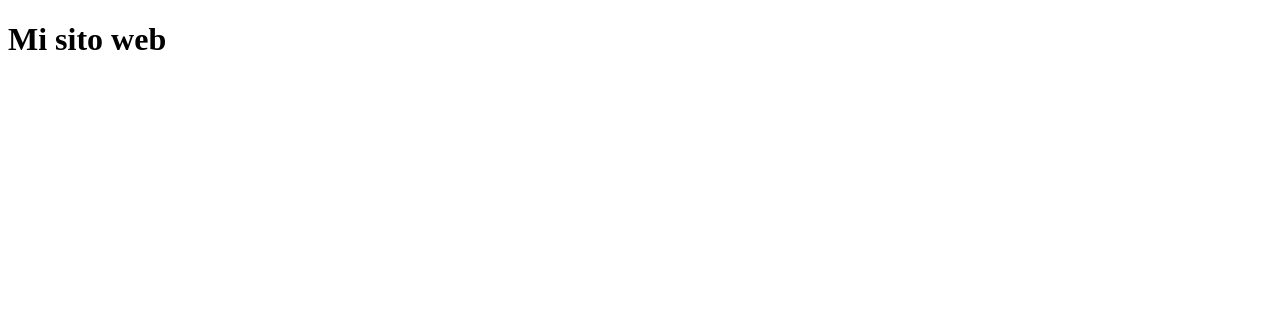
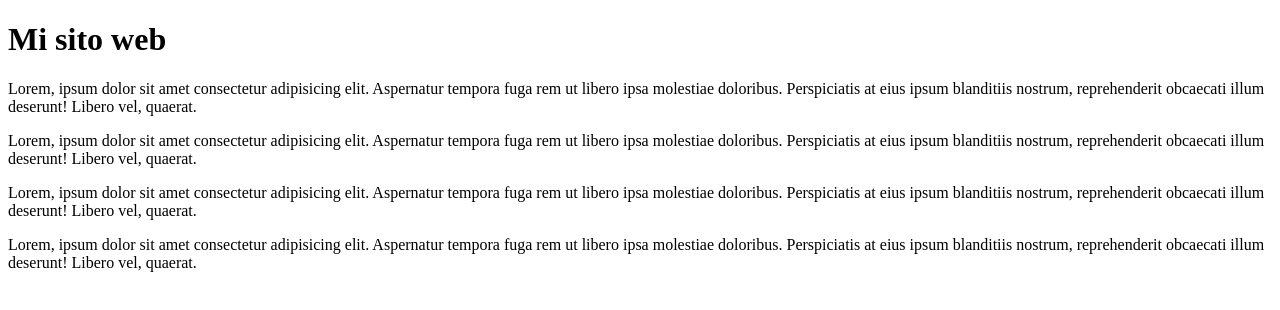
Before and after one commit to Rodry0007/miweb, a plain HTML site: page index.html in a window 1280 px wide. Drawn offline with Linux system fonts and the light colour scheme.

Commit message:
Agreando parrafos a la web

```diff
--- a/index.html
+++ b/index.html
@@ -12,6 +12,12 @@
 			<h1 class="logo">Mi sito web</h1>
 			<ul></ul>
 		</header>
+		<main>
+			<p>Lorem, ipsum dolor sit amet consectetur adipisicing elit. Aspernatur tempora fuga rem ut libero ipsa molestiae doloribus. Perspiciatis at eius ipsum blanditiis nostrum, reprehenderit obcaecati illum deserunt! Libero vel, quaerat.</p>
+			<p>Lorem, ipsum dolor sit amet consectetur adipisicing elit. Aspernatur tempora fuga rem ut libero ipsa molestiae doloribus. Perspiciatis at eius ipsum blanditiis nostrum, reprehenderit obcaecati illum deserunt! Libero vel, quaerat.</p>
+			<p>Lorem, ipsum dolor sit amet consectetur adipisicing elit. Aspernatur tempora fuga rem ut libero ipsa molestiae doloribus. Perspiciatis at eius ipsum blanditiis nostrum, reprehenderit obcaecati illum deserunt! Libero vel, quaerat.</p>
+			<p>Lorem, ipsum dolor sit amet consectetur adipisicing elit. Aspernatur tempora fuga rem ut libero ipsa molestiae doloribus. Perspiciatis at eius ipsum blanditiis nostrum, reprehenderit obcaecati illum deserunt! Libero vel, quaerat.</p>
+		</main>
 	</div>
 
 </body>
```
